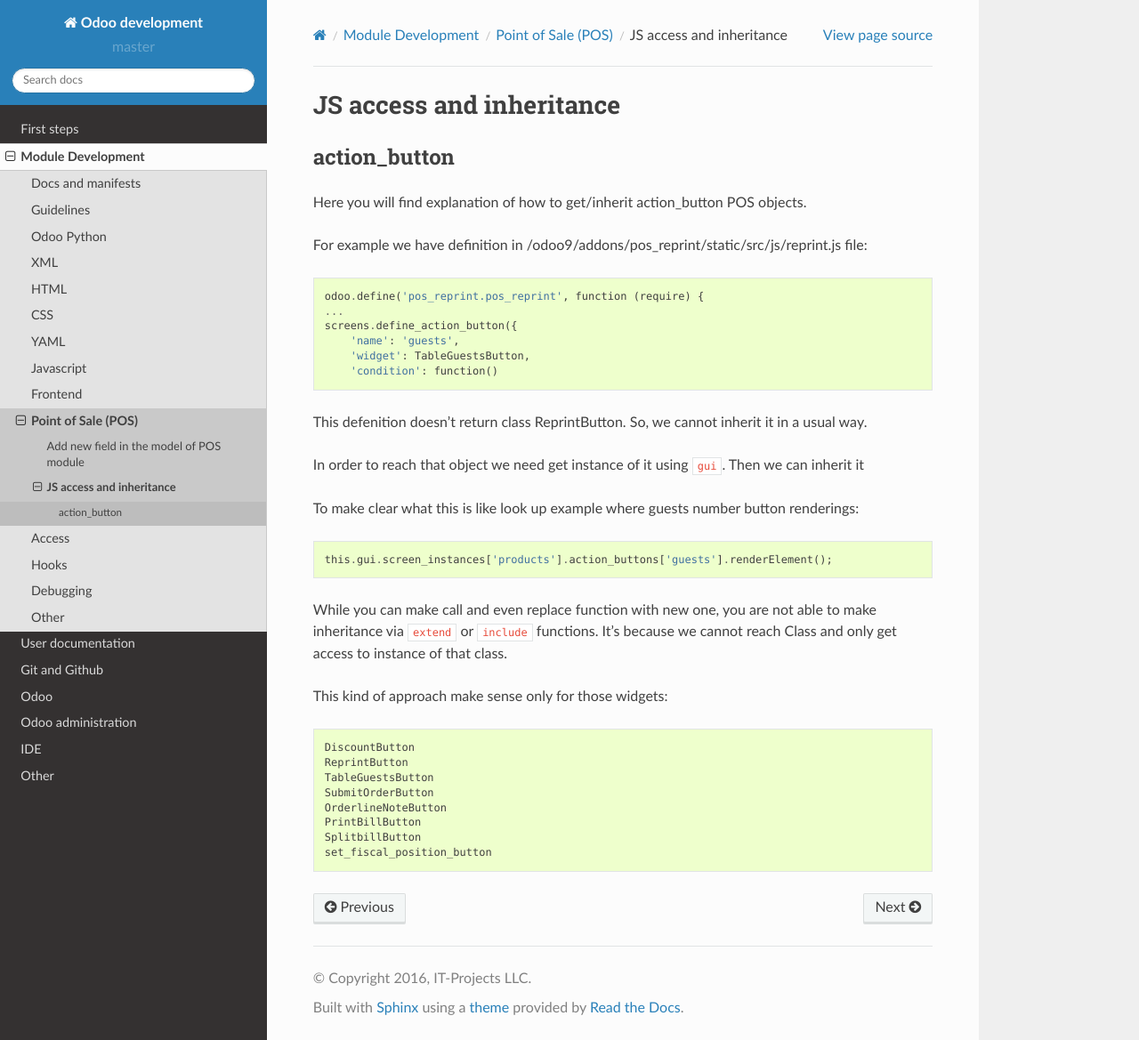
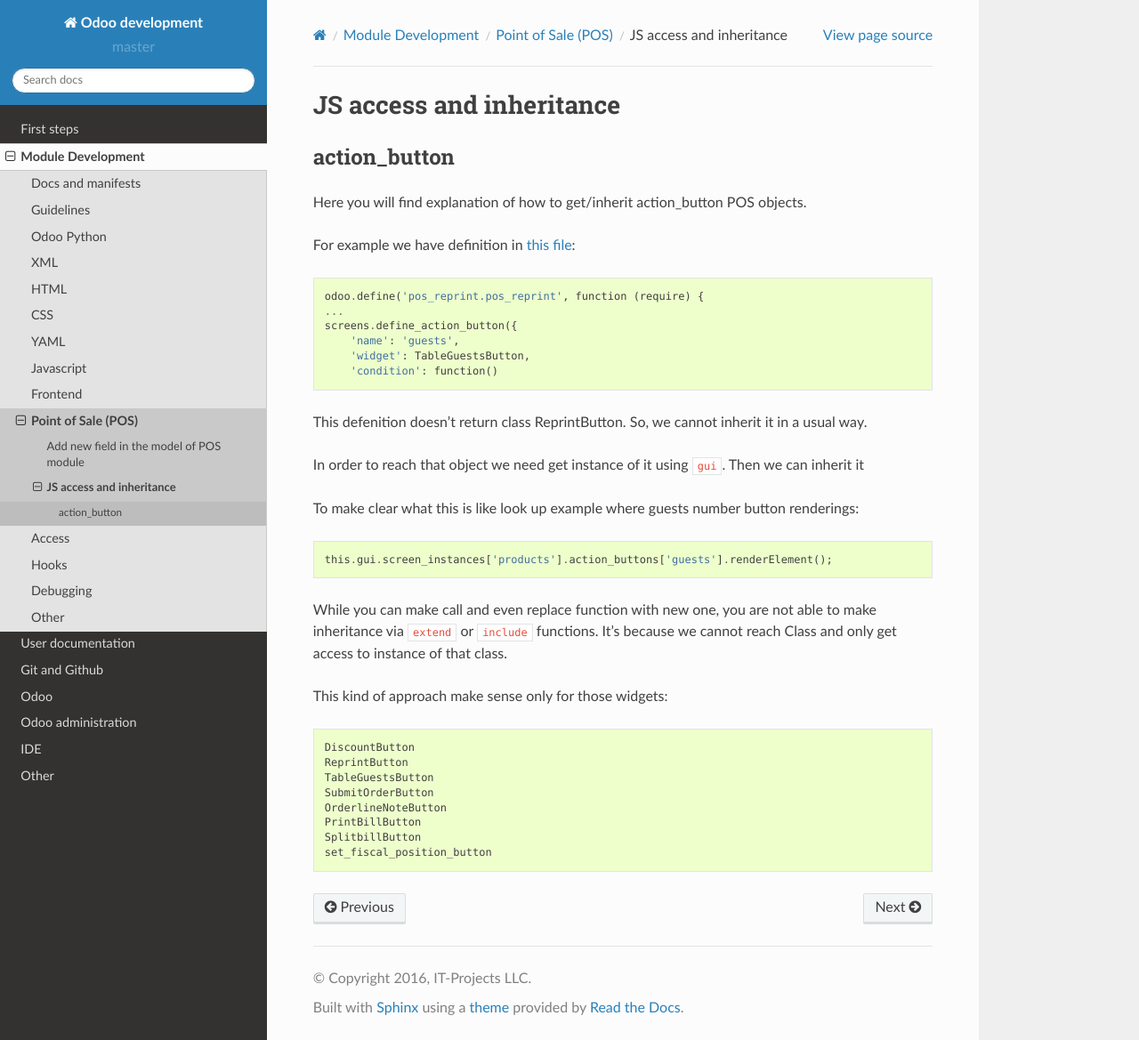
Before and after one commit to itpp-labs/odoo-development, a Sphinx documentation site: the page built from docs/dev/pos/gui.rst, in a window 1280 px wide and 1169 px high. Shown: the whole window at 89% size. Built offline with Sphinx 7.4.7 and the Read the Docs theme 2.0.0, drawn with Linux system fonts in a browser that asks for light colours; pages that are not in the unit, such as notebooks, are missing from menus.

Commit message:
Update gui.rst

```diff
--- a/docs/dev/pos/gui.rst
+++ b/docs/dev/pos/gui.rst
@@ -6,7 +6,7 @@ action_button
 
 Here you will find explanation of how to get/inherit action_button POS objects.
 
-For example we have definition in /odoo9/addons/pos_reprint/static/src/js/reprint.js file::
+For example we have definition in `this file <https://github.com/odoo/odoo/blob/9.0/addons/pos_reprint/static/src/js/reprint.js#L1>`_::
 
     odoo.define('pos_reprint.pos_reprint', function (require) {
     ...
```
